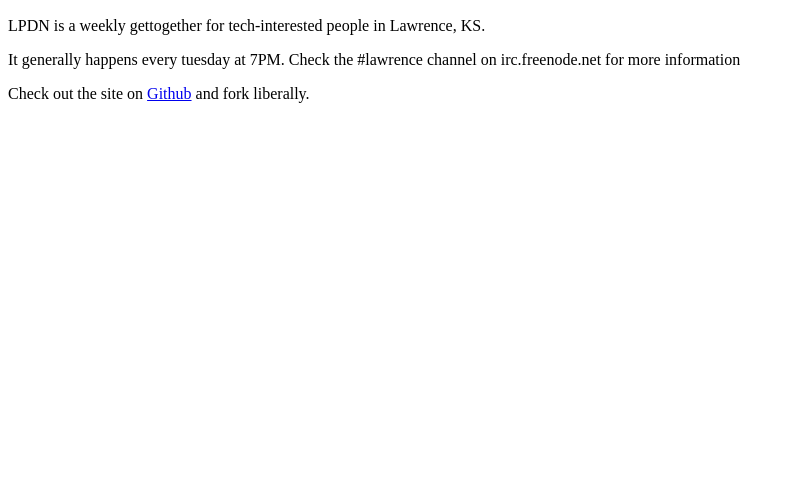
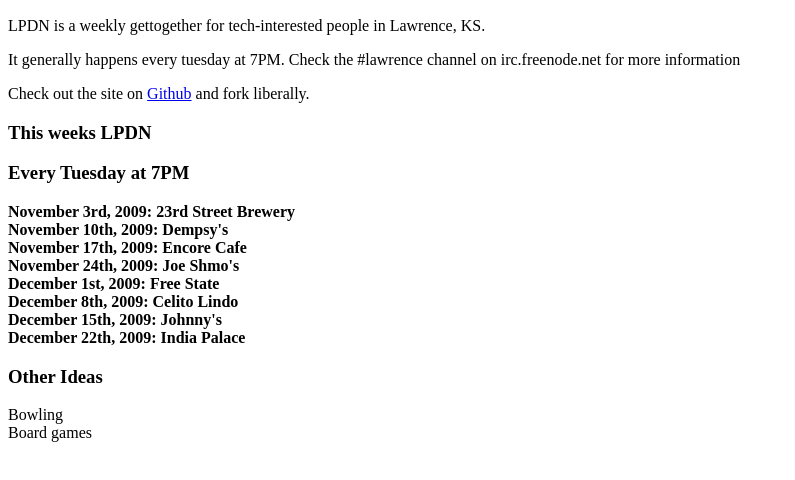
Before and after one commit to ericholscher/lpdn.org, a plain HTML site: page index.html in a window 1280 px wide. Shown: the part 110-590 px from the top of the page, without its empty margins (0-795 px from the left). Drawn offline with Linux system fonts and the light colour scheme.

Commit message:
Added tenative dates.

```diff
--- a/index.html
+++ b/index.html
@@ -11,5 +11,25 @@
         <p>LPDN is a weekly gettogether for tech-interested people in Lawrence, KS.<p>
 	<p> It generally happens every tuesday at 7PM. Check the #lawrence channel on irc.freenode.net for more information</p>
         <p>Check out the site on <a href="http://github.com/ericholscher/lpdn.org/network">Github</a> and fork liberally.</p>
-    </body>
+
+<h3> This weeks LPDN</h3>
+<h3> Every Tuesday at 7PM </h3>
+
+<strong>
+November 3rd, 2009: 23rd Street Brewery<br>
+November 10th, 2009: Dempsy's<br>
+November 17th, 2009: Encore Cafe<br>
+November 24th, 2009: Joe Shmo's<br>
+December 1st, 2009: Free State<br>
+December 8th, 2009: Celito Lindo<br>
+December 15th, 2009: Johnny's <br>
+December 22th, 2009: India Palace<br>
+</strong>
+
+<h3>Other Ideas</h3>
+Bowling <br>
+Board games <br>
+
+
+</body>
 </html>
```
